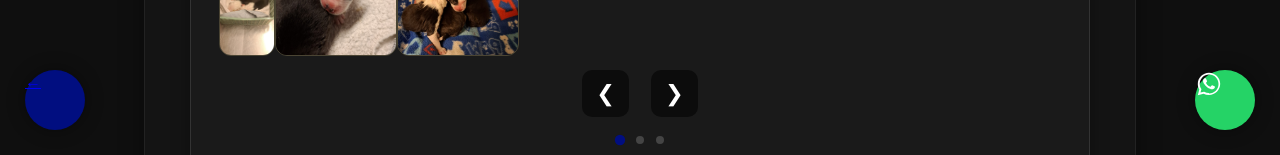
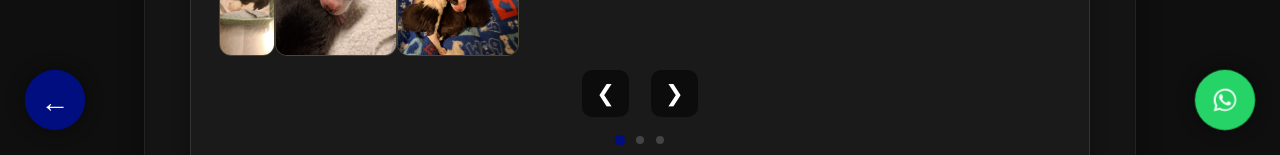
Before and after one commit to DevisMazzucco/Isotta, a plain HTML site: page cuccioli-2026-settimane.html in a window 1280 px wide. Shown: the part 645-800 px from the top of the page. Drawn offline with nearby package versions, Linux system fonts and the light colour scheme.

Commit message:
Update cuccioli-2026-settimane.html

```diff
--- a/cuccioli-2026-settimane.html
+++ b/cuccioli-2026-settimane.html
@@ -337,20 +337,23 @@
 =========================== */
 .fixed-btn {
   position: fixed;
-      bottom: 25px;
-      right: 25px;
-      width: 60px;
-      height: 60px;
-      background: #25D366;
-      border-radius: 50%;
-      background-image: url('https://upload.wikimedia.org/wikipedia/commons/6/6b/WhatsApp.svg');
-      background-size: 60%;
-      background-repeat: no-repeat;
-      background-position: center;
-      box-shadow: 0 0 18px rgba(0,0,0,0.4);
-      transition: transform 0.25s ease;
-      z-index: 9999;
+  position: fixed;
+  width: 60px;
+  height: 60px;
+  border-radius: 50%;
+  display: flex;
+  align-items: center;
+  justify-content: center;
+  color: white;
+  font-size: 1.8em;
+  text-decoration: none;
+  box-shadow: 0 0 18px rgba(0,0,0,0.45);
+  transition: 0.25s ease;
+  z-index: 9999;
+  animation: pulse 2.4s infinite ease-in-out;
 }
+
+
 
 /* Hover */
 .fixed-btn:hover {
```
